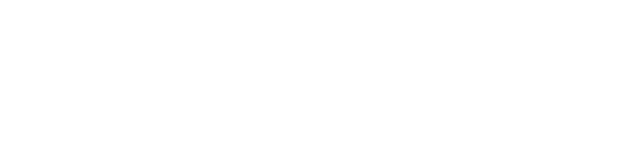
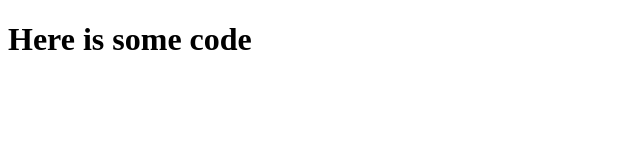
Before and after one commit to hannahwallrich/github_practice, a plain HTML site: page index.html in a window 1280 px wide. Shown: the whole page, without its empty margins (0-640 px from the left). Drawn offline with Linux system fonts and the light colour scheme.

Commit message:
made a heading, closes #1

```diff
--- a/index.html
+++ b/index.html
@@ -4,6 +4,7 @@
 	<title></title>
 </head>
 <body>
+	<h1>Here is some code</h1>
 
 </body>
 </html>
```
